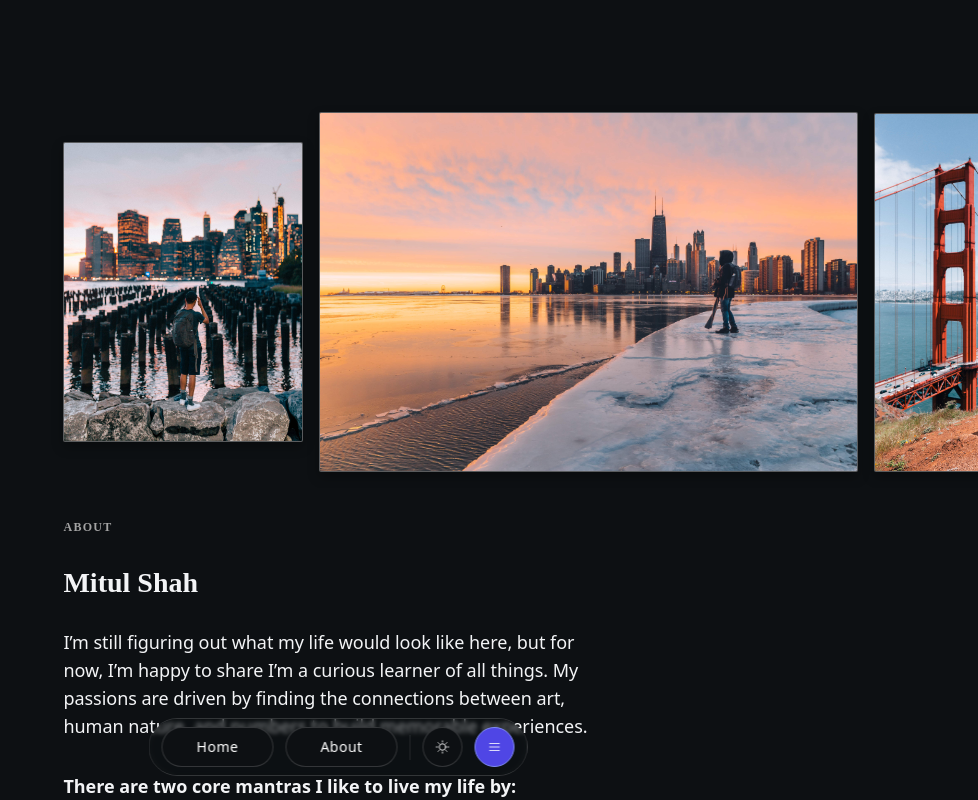
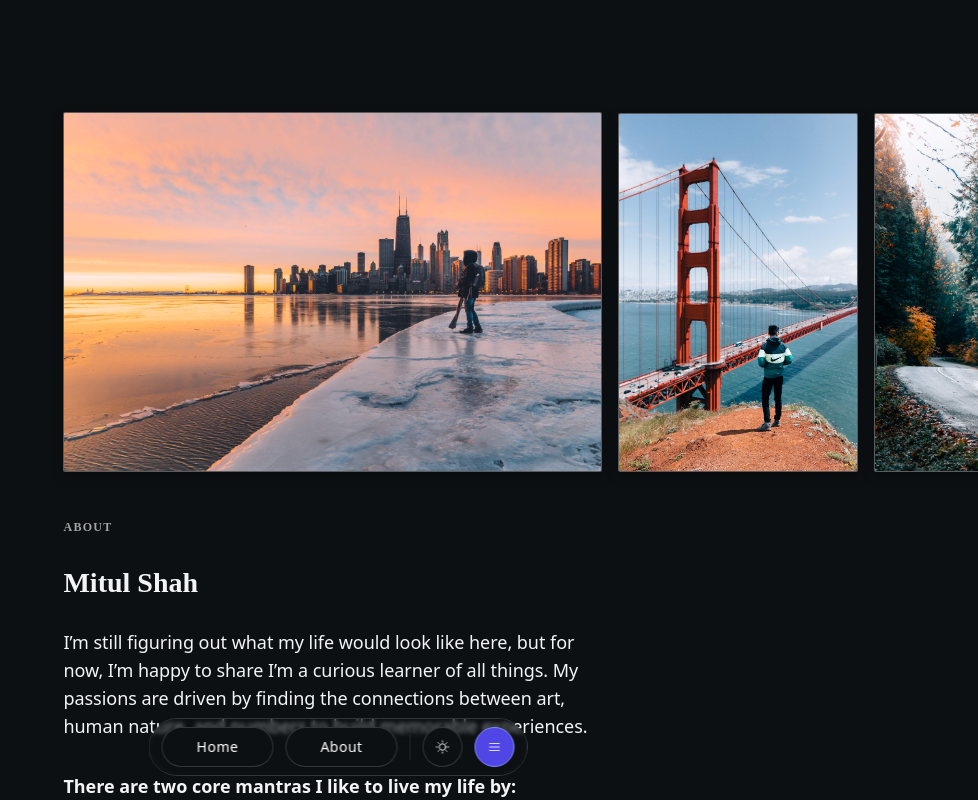
Before and after one commit to mitul-s/mitul.ca, a Next.js app: page /about in a window 1280 px wide. Shown: the top 800 px of the page, without its empty margins (302-1280 px from the left). Built offline with nearby package versions, Linux system fonts and the light colour scheme; a small style sheet from the web is missing.

Commit message:
removed photo with bad sizing

```diff
--- a/src/components/Images.js
+++ b/src/components/Images.js
@@ -27,11 +27,11 @@ export const PortfolioImages = [
 ];
 
 export const PersonalImages = [
-  {
-    id: 1,
-    src: "./media/photos/about/1.jpg",
-    alt: "Standing in front of New York Skyline sunset",
-  },
+  // {
+  //   id: 1,
+  //   src: "./media/photos/about/1.jpg",
+  //   alt: "Standing in front of New York Skyline sunset",
+  // },
   {
     id: 2,
     src: "./media/photos/about/2.jpg",
```
